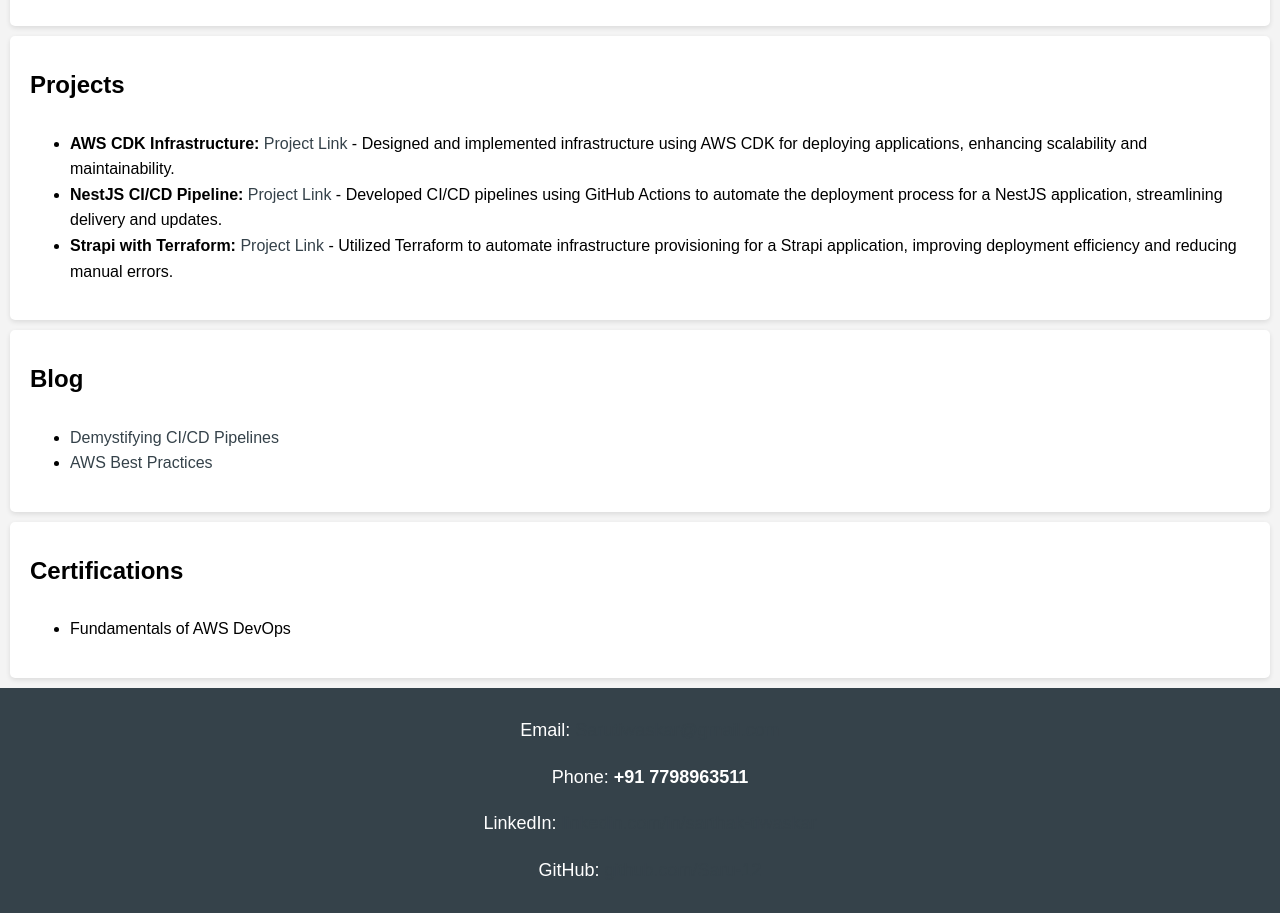
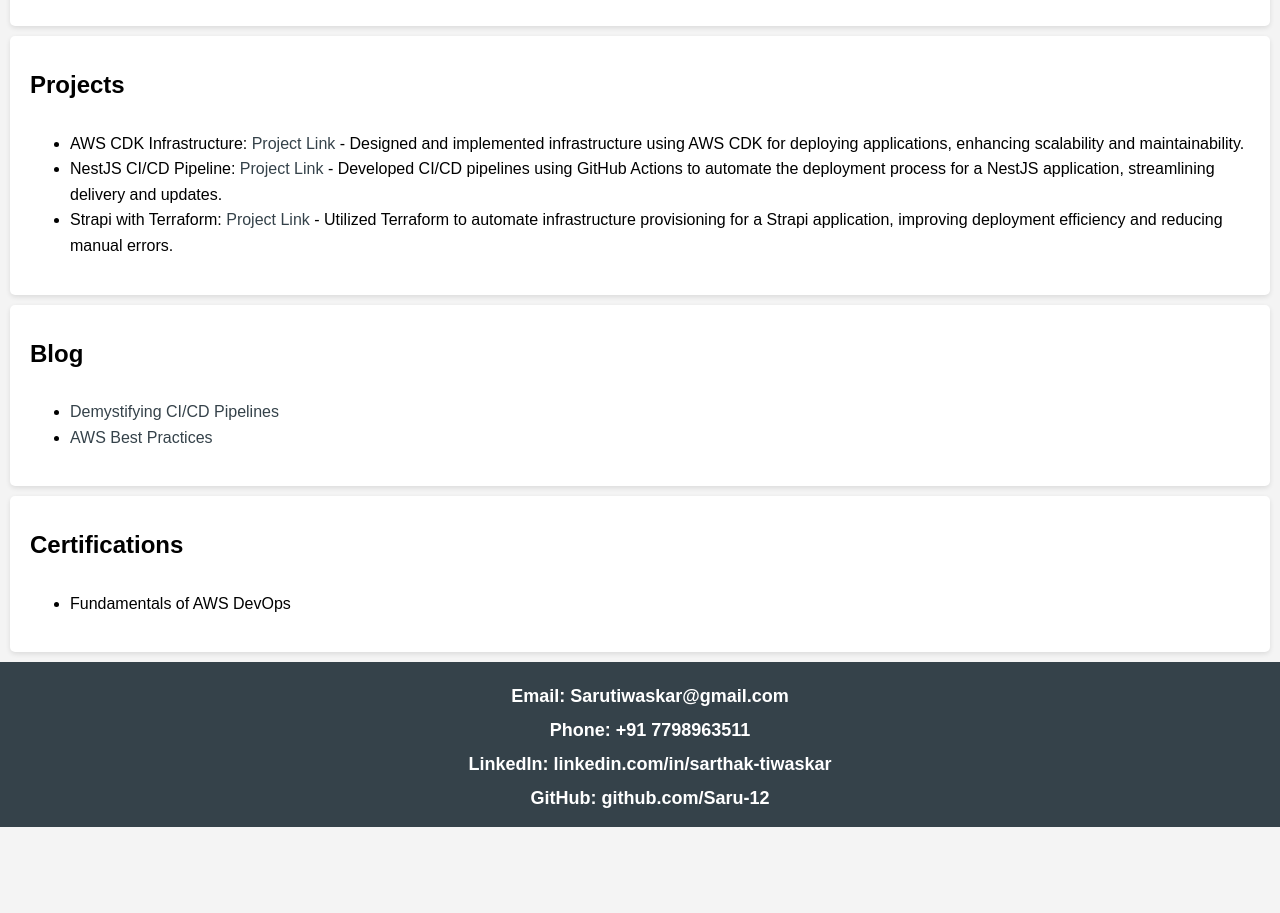
Before and after one commit to Saru-12/My-DevOps-Portfolio, a plain HTML site: page index.html in a window 1280 px wide. Shown: the part 620-1533 px from the top of the page. After the commit the page ends 1447 px from the top, so only its background shows below. Drawn offline with Linux system fonts and the light colour scheme.

Commit message:
Updated portfolio with skills, projects, and formatting

```diff
--- a/index.html
+++ b/index.html
@@ -23,9 +23,10 @@
         }
         header img {
             border-radius: 50%;
-            width: 120px; /* Adjust as per your image size */
+            width: 120px; /* Adjust this to match your image size */
             height: 120px;
             margin-right: 20px; /* Space between image and text */
+            object-fit: cover;
         }
         h1, h2 {
             margin: 0;
@@ -58,14 +59,17 @@
             font-size: 18px;
             margin-top: 10px;
         }
-        .project-name {
+        .contact-info span {
+            color: white;
             font-weight: bold;
+            display: block;
+            margin: 5px 0;
         }
     </style>
 </head>
 <body>
     <header>
-        <img src="your-image-path.jpg" alt="Sarthak Tiwaskar's Photo">
+        <img src="your-image-path.jpg" alt="Sarthak Tiwaskar's Photo"> <!-- Replace with your image -->
         <div>
             <h1>Sarthak Tiwaskar</h1>
             <p>DevOps Engineer | 2 Years of Experience</p>
@@ -95,13 +99,13 @@
         <h2>Projects</h2>
         <ul>
             <li>
-                <span class="project-name">AWS CDK Infrastructure:</span> <a href="https://github.com/Saru-12/app-mastery">Project Link</a> - Designed and implemented infrastructure using AWS CDK for deploying applications, enhancing scalability and maintainability.
+                <span class="project-name">AWS CDK Infrastructure:</span> <a href="https://github.com/Saru-12/app-mastery" target="_blank">Project Link</a> - Designed and implemented infrastructure using AWS CDK for deploying applications, enhancing scalability and maintainability.
             </li>
             <li>
-                <span class="project-name">NestJS CI/CD Pipeline:</span> <a href="https://github.com/Saru-12/Nest.JS">Project Link</a> - Developed CI/CD pipelines using GitHub Actions to automate the deployment process for a NestJS application, streamlining delivery and updates.
+                <span class="project-name">NestJS CI/CD Pipeline:</span> <a href="https://github.com/Saru-12/Nest.JS" target="_blank">Project Link</a> - Developed CI/CD pipelines using GitHub Actions to automate the deployment process for a NestJS application, streamlining delivery and updates.
             </li>
             <li>
-                <span class="project-name">Strapi with Terraform:</span> <a href="https://github.com/Saru-12/Terraformstrapi">Project Link</a> - Utilized Terraform to automate infrastructure provisioning for a Strapi application, improving deployment efficiency and reducing manual errors.
+                <span class="project-name">Strapi with Terraform:</span> <a href="https://github.com/Saru-12/Terraformstrapi" target="_blank">Project Link</a> - Utilized Terraform to automate infrastructure provisioning for a Strapi application, improving deployment efficiency and reducing manual errors.
             </li>
         </ul>
     </section>
@@ -109,8 +113,8 @@
     <section id="blogs">
         <h2>Blog</h2>
         <ul>
-            <li><a href="https://medium.com/@sarthaktiwaskar49/demystifying-ci-cd-pipelines-a-vital-component-of-devops-4b4d4d1e24a8">Demystifying CI/CD Pipelines</a></li>
-            <li><a href="https://medium.com/@sarthaktiwaskar49/aws-best-practices-optimizing-your-cloud-experience-0609087279db">AWS Best Practices</a></li>
+            <li><a href="https://medium.com/@sarthaktiwaskar49/demystifying-ci-cd-pipelines-a-vital-component-of-devops-4b4d4d1e24a8" target="_blank">Demystifying CI/CD Pipelines</a></li>
+            <li><a href="https://medium.com/@sarthaktiwaskar49/aws-best-practices-optimizing-your-cloud-experience-0609087279db" target="_blank">AWS Best Practices</a></li>
         </ul>
     </section>
 
@@ -123,10 +127,10 @@
 
     <footer>
         <div class="contact-info">
-            <p>Email: <a href="mailto:Sarutiwaskar@gmail.com">Sarutiwaskar@gmail.com</a></p>
-            <p>Phone: <strong>+91 7798963511</strong></p>
-            <p>LinkedIn: <a href="https://www.linkedin.com/in/sarthak-tiwaskar">linkedin.com/in/sarthak-tiwaskar</a></p>
-            <p>GitHub: <a href="https://github.com/Saru-12">github.com/Saru-12</a></p>
+            <span>Email: Sarutiwaskar@gmail.com</span>
+            <span>Phone: +91 7798963511</span>
+            <span>LinkedIn: linkedin.com/in/sarthak-tiwaskar</span>
+            <span>GitHub: github.com/Saru-12</span>
         </div>
     </footer>
 </body>
```
